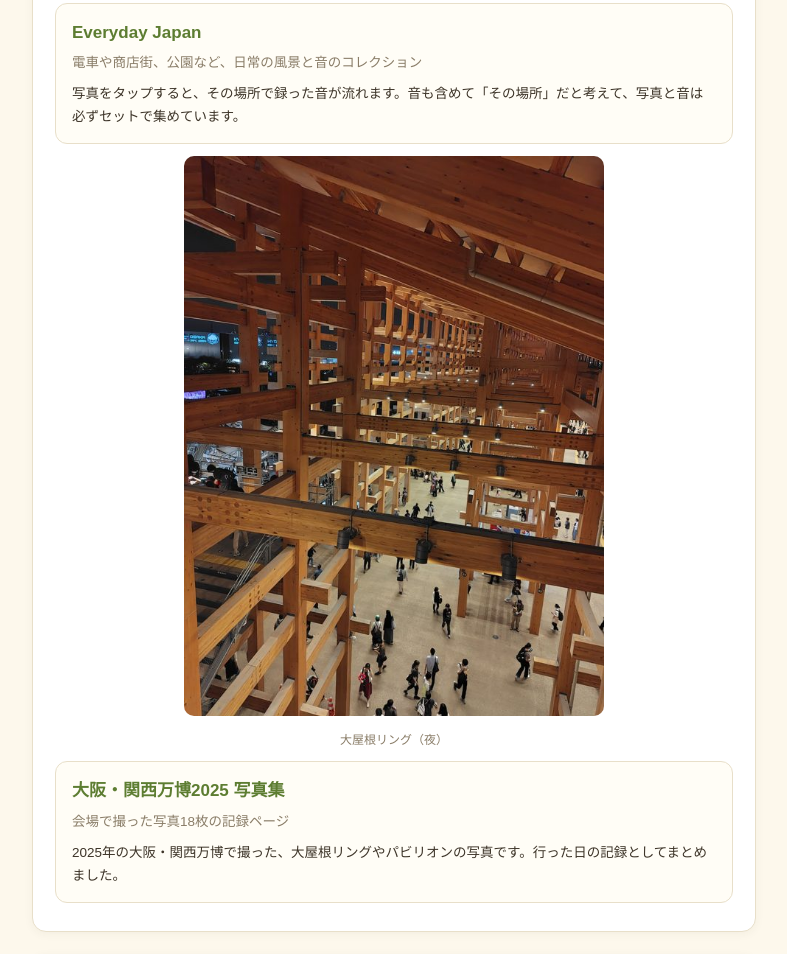
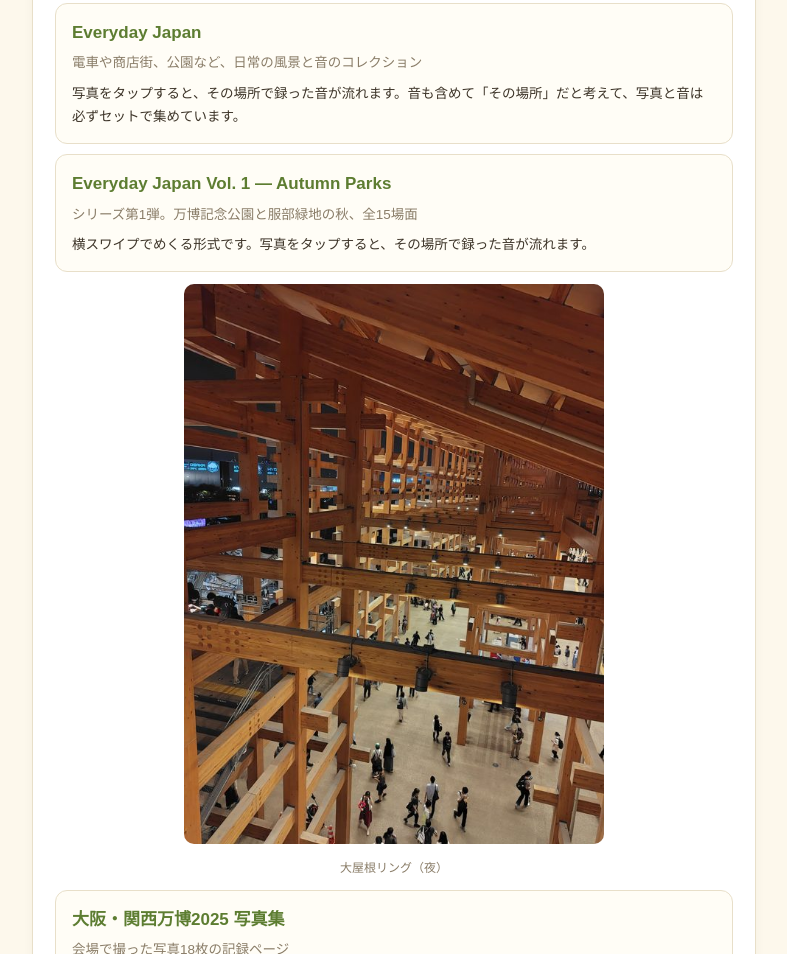
Before and after one commit to komomo0680-oss/tumikazu, a plain HTML site: page index.html in a window 1280 px wide. Shown: the part 3470-4424 px from the top of the page, without its empty margins (246-1033 px from the left). Drawn offline with Linux system fonts and the light colour scheme.

Commit message:
Add files via upload

```diff
--- a/index.html
+++ b/index.html
@@ -146,6 +146,11 @@
       <span class="desc">電車や商店街、公園など、日常の風景と音のコレクション</span>
       <span class="more">写真をタップすると、その場所で録った音が流れます。音も含めて「その場所」だと考えて、写真と音は必ずセットで集めています。</span>
     </a>
+    <a class="app-link" href="https://komomo0680-oss.github.io/everyday-japan-vol1/">
+      <span class="name">Everyday Japan Vol. 1 — Autumn Parks</span><br>
+      <span class="desc">シリーズ第1弾。万博記念公園と服部緑地の秋、全15場面</span>
+      <span class="more">横スワイプでめくる形式です。写真をタップすると、その場所で録った音が流れます。</span>
+    </a>
     <figure class="wide-photo"><img src="expo-ring.jpg" alt="大阪・関西万博の大屋根リング（夜）" loading="lazy"><figcaption>大屋根リング（夜）</figcaption></figure>
     <a class="app-link" href="https://komomo0680-oss.github.io/expo-2025/">
       <span class="name">大阪・関西万博2025 写真集</span><br>
```
